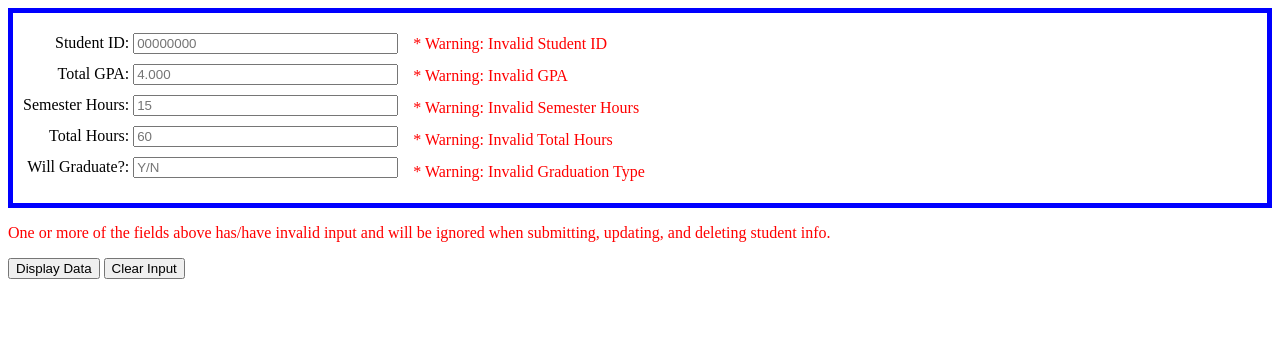
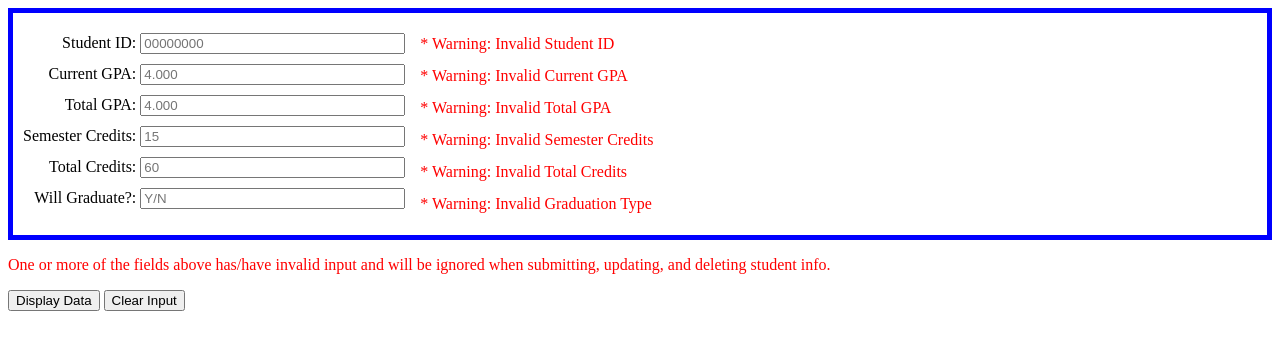
Before and after one commit to GregDucq/Portfolio-Website, a PHP site: page /college-records-sections/grade-records-system/grade-records-system.html in a window 1280 px wide. Shown: the top 350 px of the page. Run offline with PHP 8.4, Linux system fonts and the light colour scheme.

Commit message:
Implement some features for the gradeInfo interface. Additionally debugging is needed.

```diff
--- a/htdocs/college-records-sections/grade-records-system/grade-records-system.html
+++ b/htdocs/college-records-sections/grade-records-system/grade-records-system.html
@@ -20,16 +20,20 @@
 										<input class="input-section" id="studentID" name="studentID" type="text" size="30" placeholder="00000000" ng-model="gradeInfo.studentID" ng-disabled="block_input" maxlength="8" ng-pattern="/^\d{8}$/"/>
 									</div>
 									<div class="input-field">
-										<label for="gpa">Total GPA: </label>
-										<input class="input-section" id="gpa" name="gpa" type="text" size="30" placeholder="4.000" ng-model="gradeInfo.gpa" ng-disabled="block_input" maxlength="5" ng-pattern="/^\d(\.\d+)?$/" />
+										<label for="currentGPA">Current GPA: </label>
+										<input class="input-section" id="currentGPA" name="currentGPA" type="text" size="30" placeholder="4.000" ng-model="gradeInfo.currentGPA" ng-disabled="block_input" maxlength="5" ng-pattern="/^\d(\.\d+)?$/" />
 									</div>
 									<div class="input-field">
-										<label for="semHours">Semester Hours: </label>
-										<input class="input-section" id="semHours" name="semHours" type="text" size="30" placeholder="15" ng-model="gradeInfo.semHours" ng-disabled="block_input" maxlength="4" ng-pattern="/^\d+$/" />
+										<label for="totalGPA">Total GPA: </label>
+										<input class="input-section" id="totalGPA" name="totalGPA" type="text" size="30" placeholder="4.000" ng-model="gradeInfo.totalGPA" ng-disabled="block_input" maxlength="5" ng-pattern="/^\d(\.\d+)?$/" />
 									</div>
 									<div class="input-field">
-										<label for="totalHours">Total Hours: </label>
-										<input class="input-section" id="totalHours" name="totalHours" type="text" size="30" placeholder="60" ng-model="gradeInfo.totalHours" ng-disabled="block_input" maxlength="4" ng-pattern="/^\d+$/" />
+										<label for="semCredits">Semester Credits: </label>
+										<input class="input-section" id="semCredits" name="semCredits" type="text" size="30" placeholder="15" ng-model="gradeInfo.semCredits" ng-disabled="block_input" maxlength="4" ng-pattern="/^\d+$/" />
+									</div>
+									<div class="input-field">
+										<label for="totalCredits">Total Credits: </label>
+										<input class="input-section" id="totalCredits" name="totalCredits" type="text" size="30" placeholder="60" ng-model="gradeInfo.totalCredits" ng-disabled="block_input" maxlength="4" ng-pattern="/^\d+$/" />
 									</div>
 									<div class="input-field">
 										<label for="canGrad">Will Graduate?: </label>
@@ -40,9 +44,10 @@
 								<!-- This section generates error messages if the user enters an invalid line -->
 								<div id="input-warnings">
 									<p class="input-warning" ng-style="badInput(form.studentID.$invalid)">* Warning: Invalid Student ID</p>
-									<p class="input-warning" ng-style="badInput(form.gpa.$invalid)">* Warning: Invalid GPA</p>
-									<p class="input-warning" ng-style="badInput(form.semHours.$invalid)">* Warning: Invalid Semester Hours</p>
-									<p class="input-warning" ng-style="badInput(form.totalHours.$invalid)">* Warning: Invalid Total Hours</p>
+									<p class="input-warning" ng-style="badInput(form.currentGPA.$invalid)">* Warning: Invalid Current GPA</p>
+									<p class="input-warning" ng-style="badInput(form.totalGPA.$invalid)">* Warning: Invalid Total GPA</p>
+									<p class="input-warning" ng-style="badInput(form.semCredits.$invalid)">* Warning: Invalid Semester Credits</p>
+									<p class="input-warning" ng-style="badInput(form.totalCredits.$invalid)">* Warning: Invalid Total Credits</p>
 									<p class="input-warning" ng-style="badInput(form.canGrad.$invalid)">* Warning: Invalid Graduation Type</p>
 								</div>
 							</div>
@@ -71,16 +76,18 @@
 						<table>
 							<tr>
 								<th>Student ID</th>
-								<th>GPA</th>
-								<th>Semester Hours</th>
-								<th>Total Hours</th>
+								<th>Current GPA</th>
+								<th>Total GPA</th>
+								<th>Semester Credits</th>
+								<th>Total Credits</th>
 								<th>Can Graduate?</th>
 							</tr>
 							<tr ng-repeat="course in result_table">
 								<td>{{course.studentID}}</td>
-								<td>{{course.gpa}}</td>
-								<td>{{course.semHours}}</td>
-								<td>{{course.totalHours}}</td>
+								<td>{{course.currentGPA}}</td>
+								<td>{{course.totalGPA}}</td>
+								<td>{{course.semCredits}}</td>
+								<td>{{course.totalCredits}}</td>
 								<td>{{course.canGrad}}</td>
 							</tr>
 						</table>
```
Also changed, not shown: htdocs/college-records-sections/grade-records-system/GradeRecordsController.js (+32 -24 lines), htdocs/php/grade-info-access.php (+22 -13 lines), sqlite3/dbs/college-records/college-records.db.
